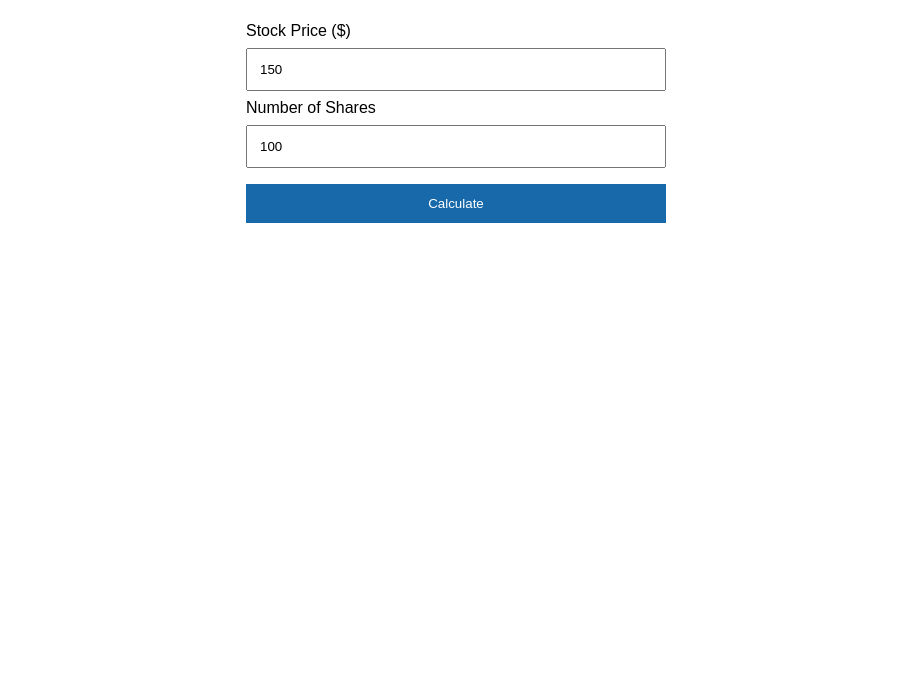
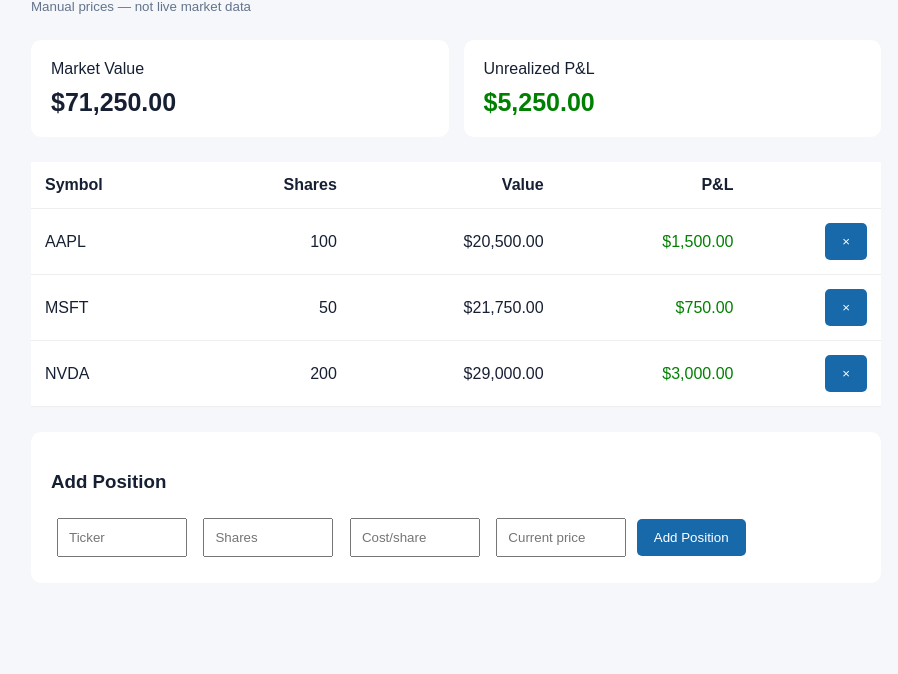
Before and after one commit to TMOSKI/TMO-s-REPO, a plain HTML site: page index.html in a window 1280 px wide. Shown: the part 126-800 px from the top of the page, without its empty margins (184-1082 px from the left). Drawn offline with Linux system fonts and the light colour scheme.

Commit message:
Revamp index.html for Portfolio Dashboard

```diff
--- a/index.html
+++ b/index.html
@@ -1,60 +1,94 @@
 
 <!DOCTYPE html>
-<html>
+<html lang="en">
 <head>
-  <title>Stock Calculator</title>
-  <meta name="viewport"
-        content="width=device-width, initial-scale=1">
+<meta charset="UTF-8">
+<meta name="viewport" content="width=device-width,initial-scale=1">
+<title>Portfolio Dashboard</title>
 <style>
-    body {
-      font-family: Arial, sans-serif;
-      max-width: 420px;
-      margin: 60px auto;
-      padding: 20px;
-    }
-    input, button {
-      padding: 12px;
-      margin: 8px 0;
-      width: 100%;
-      box-sizing: border-box;
-    }
-    button {
-      background: #1769aa;
-      color: white;
-      border: none;
-      cursor: pointer;
-    }
+body{font-family:Arial,sans-serif;max-width:850px;margin:40px auto;padding:20px;background:#f5f7fb;color:#172033}
+h1{margin-bottom:5px}
+small{color:#64748b}
+.cards{display:flex;gap:15px;margin:25px 0}
+.card{background:white;padding:20px;border-radius:10px;flex:1}
+.card strong{display:block;font-size:25px;margin-top:10px}
+table{width:100%;border-collapse:collapse;background:white}
+th,td{padding:14px;text-align:right;border-bottom:1px solid #eee}
+th:first-child,td:first-child{text-align:left}
+form{background:white;padding:20px;border-radius:10px;margin-top:25px}
+input{padding:10px;margin:6px;width:130px;max-width:90%;box-sizing:border-box}
+button{background:#1769aa;color:white;border:0;padding:11px 17px;cursor:pointer;border-radius:5px}
+.positive{color:green}.negative{color:#c62828}
+@media(max-width:600px){.cards{flex-direction:column}input{width:100%;margin:6px 0}th,td{padding:8px;font-size:12px}}
 </style>
 </head>
 <body>
-  <h2>Stock Position Calculator</h2>
-
-  <label>Stock Price ($)</label>
-  <input id="price" type="number" value="150">
-
-  <label>Number of Shares</label>
-  <input id="shares" type="number" value="100">
-
-  <button onclick="calculate()">Calculate</button>
-
-  <h2 id="result"></h2>
-
+<h1>Portfolio Dashboard</h1>
+<small>Manual prices — not live market data</small>
+<div class="cards">
+<div class="card">Market Value<strong id="total">$0.00</strong></div>
+<div class="card">Unrealized P&L<strong id="pnl">$0.00</strong></div>
+</div>
+<table>
+<thead><tr><th>Symbol</th><th>Shares</th><th>Value</th><th>P&L</th><th></th></tr></thead>
+<tbody id="positions"></tbody>
+</table>
+<form id="addForm">
+<h3>Add Position</h3>
+<input id="symbol" placeholder="Ticker" required>
+<input id="shares" type="number" step="any" min="0.000001" placeholder="Shares" required>
+<input id="cost" type="number" step="any" min="0" placeholder="Cost/share" required>
+<input id="price" type="number" step="any" min="0" placeholder="Current price" required>
+<button type="submit">Add Position</button>
+</form>
 <script>
-    function calculate() {
-      const price =
-        Number(document.getElementById("price").value);
-      const shares =
-        Number(document.getElementById("shares").value);
-
-      const value = price * shares;
-
-      document.getElementById("result").innerText =
-        "Position Value: " +
-        value.toLocaleString("en-US", {
-          style: "currency",
-          currency: "USD"
+let positions=JSON.parse(localStorage.getItem("portfolio")||"null")||[
+{symbol:"AAPL",shares:100,cost:190,price:205},
+{symbol:"MSFT",shares:50,cost:420,price:435},
+{symbol:"NVDA",shares:200,cost:130,price:145}
+];
+const usd=n=>n.toLocaleString("en-US",{style:"currency",currency:"USD"});
+function render(){
+let total=0,pnl=0;
+const tbody=document.getElementById("positions");
+tbody.replaceChildren();
+positions.forEach((p,i)=>{
+const value=p.shares*p.price;
+const profit=p.shares*(p.price-p.cost);
+total+=value;pnl+=profit;
+const tr=document.createElement("tr");
+[p.symbol,p.shares,usd(value),usd(profit)].forEach((v,j)=>{
+const td=document.createElement("td");
+td.textContent=v;
+if(j===3)td.className=profit>=0?"positive":"negative";
+tr.appendChild(td);
 });
+const td=document.createElement("td");
+const btn=document.createElement("button");
+btn.textContent="×";
+btn.onclick=()=>{positions.splice(i,1);save();};
+td.appendChild(btn);tr.appendChild(td);tbody.appendChild(tr);
+});
+document.getElementById("total").textContent=usd(total);
+const p=document.getElementById("pnl");
+p.textContent=usd(pnl);
+p.className=pnl>=0?"positive":"negative";
 }
+function save(){
+localStorage.setItem("portfolio",JSON.stringify(positions));
+render();
+}
+document.getElementById("addForm").onsubmit=e=>{
+e.preventDefault();
+const symbol=document.getElementById("symbol").value.trim().toUpperCase();
+const shares=Number(document.getElementById("shares").value);
+const cost=Number(document.getElementById("cost").value);
+const price=Number(document.getElementById("price").value);
+if(!symbol||!Number.isFinite(shares)||shares<=0||!Number.isFinite(cost)||cost<0||!Number.isFinite(price)||price<0)return;
+positions.push({symbol,shares,cost,price});
+e.target.reset();save();
+};
+render();
 </script>
 </body>
 </html>
```
Lines whose indentation alone changed are shown as unchanged.
